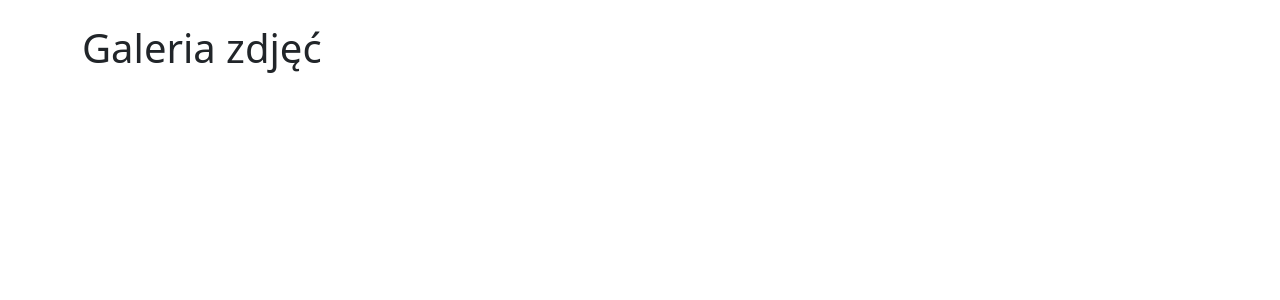
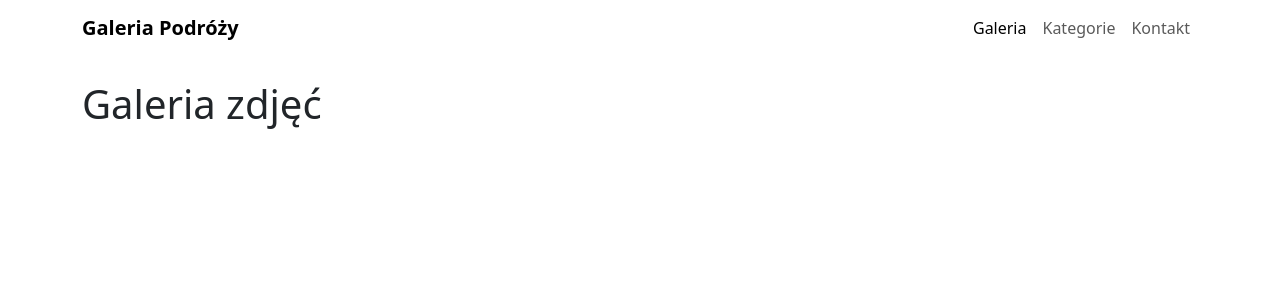
Before and after one commit to Milosz432/Webowe, a React (Vite) app in the folder mb05/zadania/mb05/: page / in a window 1280 px wide. Shown: the top 300 px of the page. Built offline with nearby package versions, Linux system fonts and the light colour scheme.

Commit message:
Komponent Navbar

```diff
--- a/mb05/zadania/mb05/src/App.jsx
+++ b/mb05/zadania/mb05/src/App.jsx
@@ -3,13 +3,17 @@
 import reactLogo from './assets/react.svg'
 import viteLogo from './assets/vite.svg'
 import './App.css'
+import Navbar from "./components/Navbar.jsx"
 
 function App() {
 
   return (
+    <>
+    <Navbar/>
     <div className="container mt-4">
       <h1>Galeria zdjęć</h1>
     </div>
+    </>
   )
 }
 
--- /dev/null
+++ b/mb05/zadania/mb05/src/components/Navbar.jsx
@@ -0,0 +1,46 @@
+function Navbar(){
+    return(
+        <nav className="navbar navbar-expand-lg" bg-body-tertiary border-bottom>
+            <div className="container">
+                <a href="#" className="navbar-brand fw-bold">
+                    Galeria Podróży
+                </a>
+
+                <button
+                className="navbar-toggler"
+                type="button"
+                data-bs-toggle="collapse"
+                data-bs-target="menuGlowne"
+                aria-controls="menuGlowne"
+                aria-expanded="false"
+                aria-label="Przełącz menu"
+    >
+      <span className="navbar-toggler-icon"></span>
+    </button>
+
+    <div className="collapse navbar-collapse" id="menuGlowne">
+      <ul className="navbar-nav ms-auto">
+        <li className="nav-item">
+          <a className="nav-link active" aria-current="page" href="#galeria">
+            Galeria
+          </a>
+        </li>
+        <li className="nav-item">
+          <a className="nav-link" href="#kategorie">
+            Kategorie
+          </a>
+        </li>
+        <li className="nav-item">
+            <a href="#stopka" className="nav-link">
+                Kontakt
+            </a>
+        </li>
+        </ul>
+        </div>
+        </div>
+        </nav>
+
+
+    )
+}
+export default Navbar
--- a/mb05/zadania/mb05/src/main.jsx
+++ b/mb05/zadania/mb05/src/main.jsx
@@ -9,5 +9,5 @@
 createRoot(document.getElementById('root')).render(
   <StrictMode>
     <App />
-  </StrictMode>,
+  </StrictMode>
 )
```
